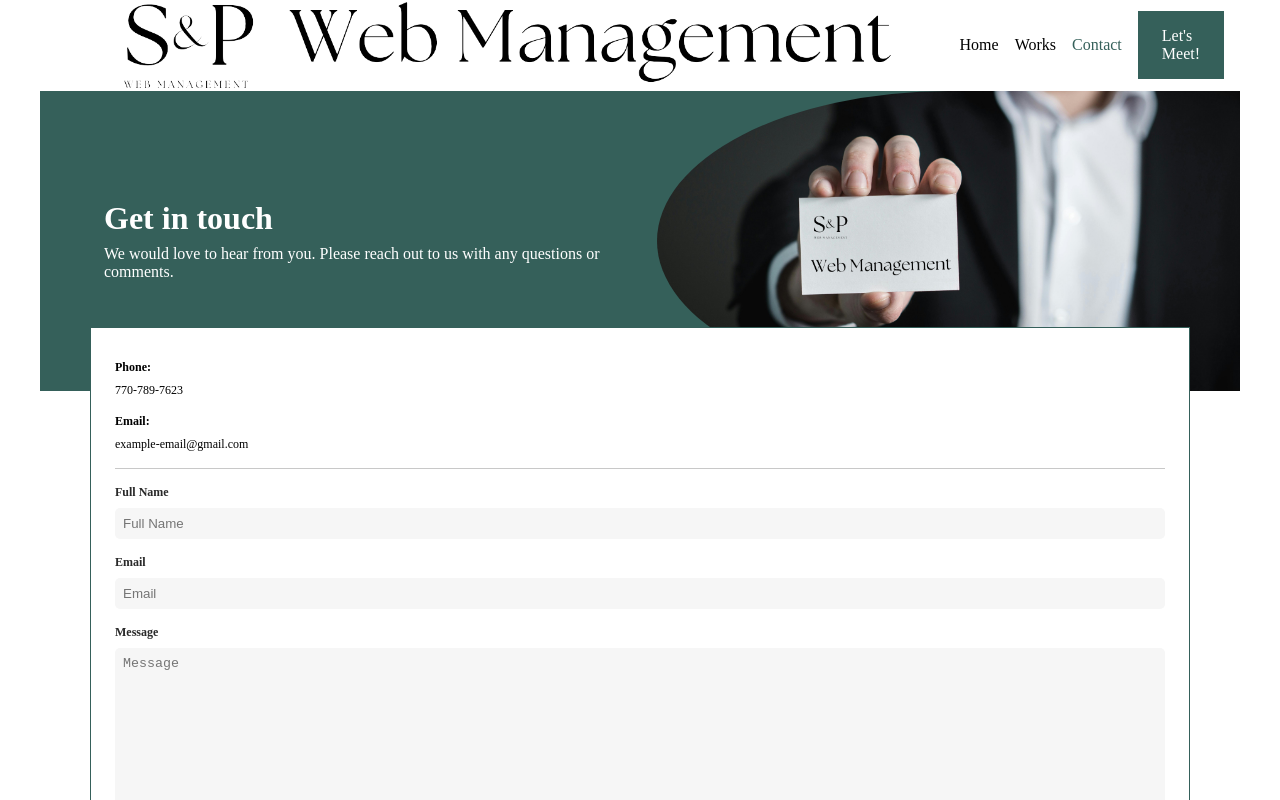
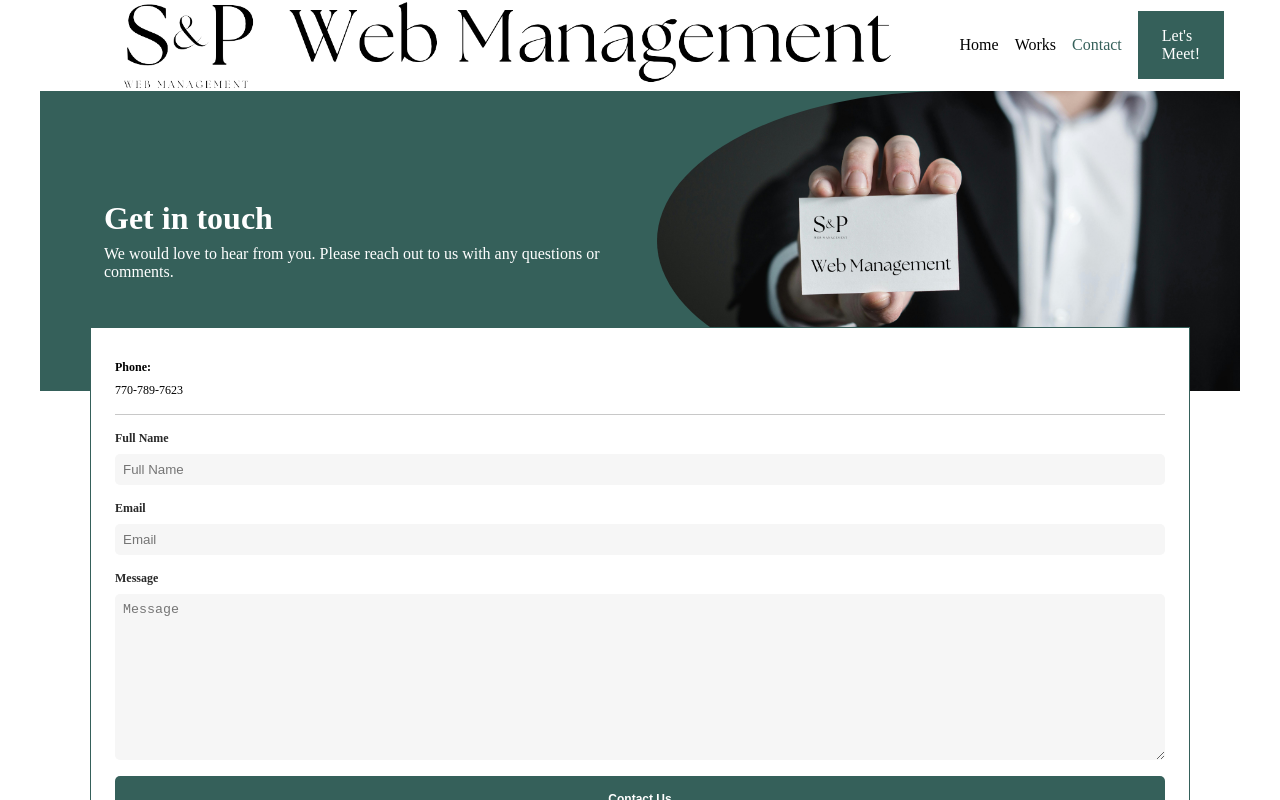
Before and after one commit to santy81855/Business_Website, a Next.js app: page /contact in a window 1280 px wide. Built offline with nearby package versions, Linux system fonts and the light colour scheme.

Commit message:
changed email address and removed example address.

```diff
--- a/src/features/contact-page/components/contact/Contact.tsx
+++ b/src/features/contact-page/components/contact/Contact.tsx
@@ -118,12 +118,6 @@ const Contact = () => {
                         <p className={styles.formLabel}>Phone:</p>
                         <p className={styles.contactText}>770-789-7623</p>
                     </section>
-                    <section className={styles.contactDetail}>
-                        <p className={styles.formLabel}>Email:</p>
-                        <p className={styles.contactText}>
-                            example-email@gmail.com
-                        </p>
-                    </section>
                 </section>
             </section>
         </section>
```
